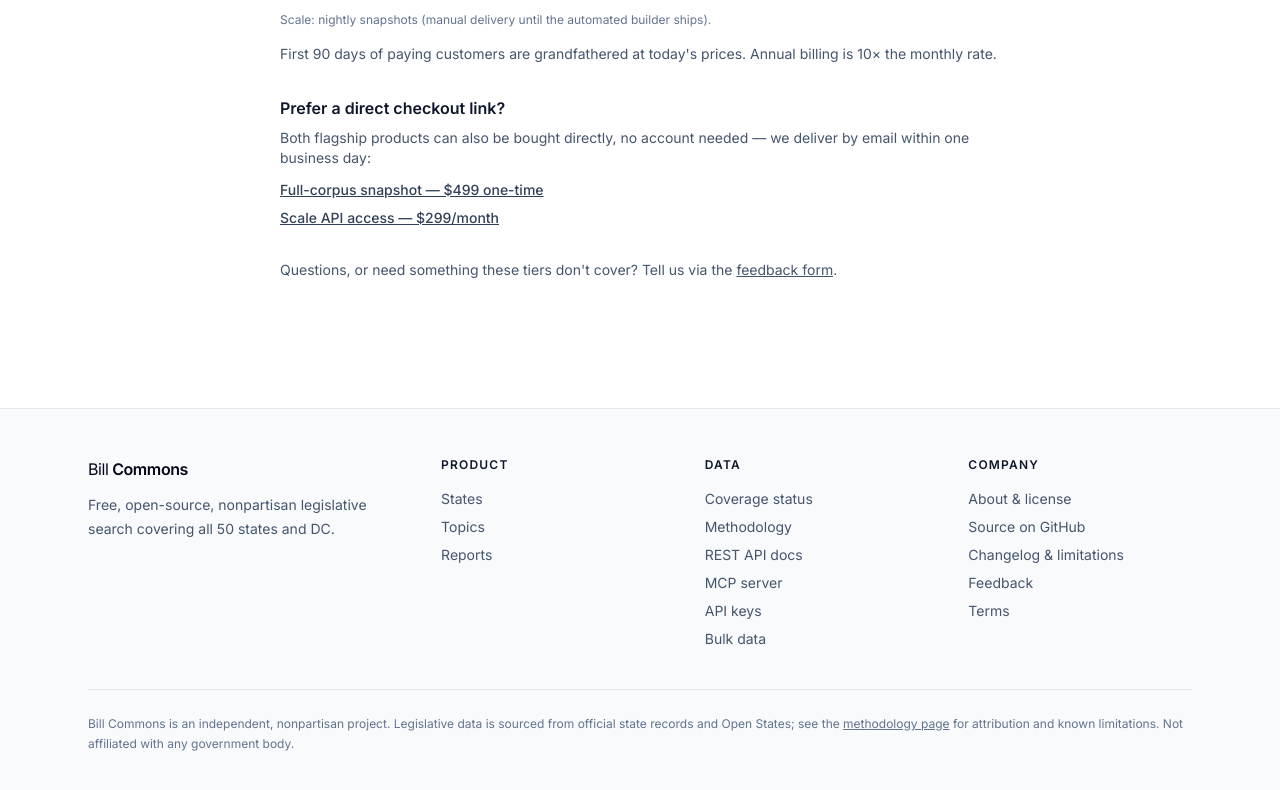
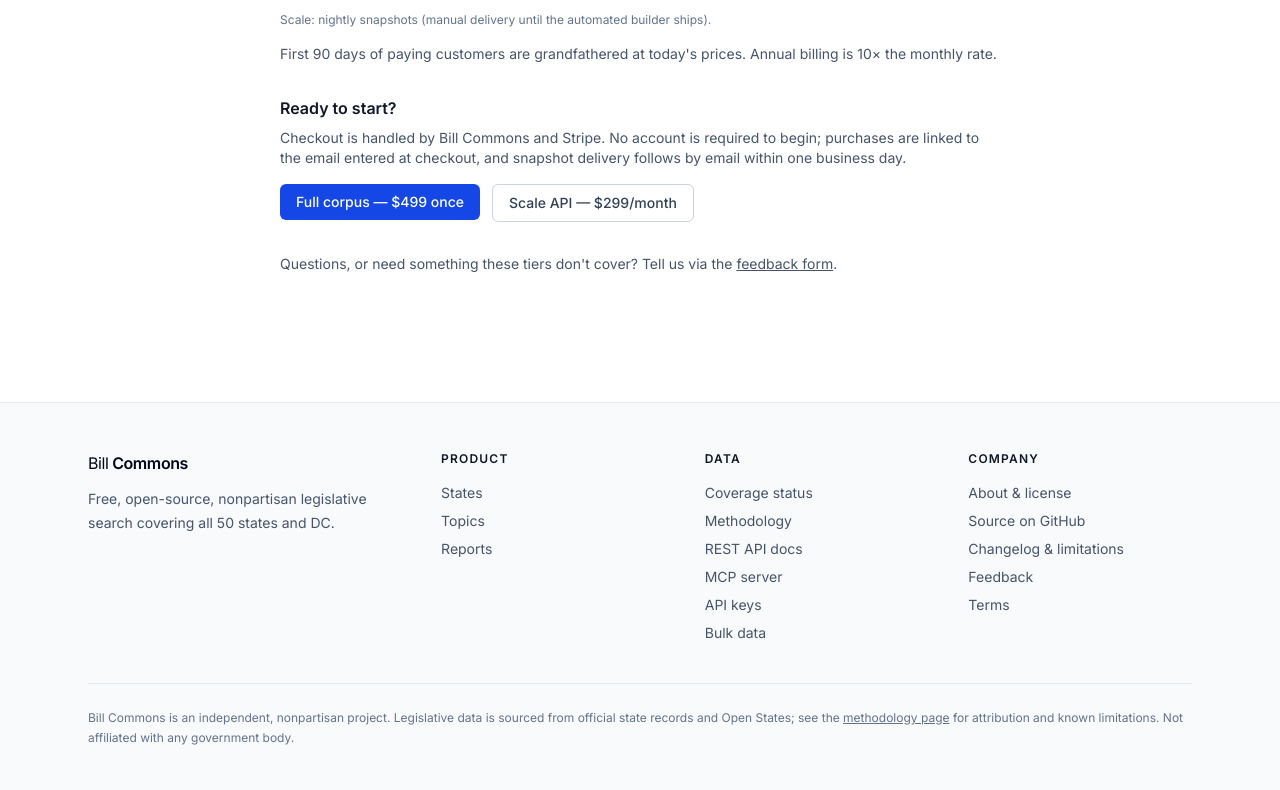
Before and after one commit to GDACS-droid/billcommons, a Next.js app in the folder apps/web/: page /docs/bulk in a window 1280 px wide. Shown: the part 1194-1984 px from the top of the page. Built offline with nearby package versions, Linux system fonts and the light colour scheme; no server answers.

Commit message:
fix: route bulk purchases through native Stripe checkout

```diff
--- a/apps/web/app/docs/bulk/page.tsx
+++ b/apps/web/app/docs/bulk/page.tsx
@@ -1,5 +1,6 @@
 import type { Metadata } from "next";
 import Link from "next/link";
+import CheckoutButton from "@/components/CheckoutButton";
 import PageHeader from "@/components/PageHeader";
 import SnapshotCheckoutButton from "@/components/SnapshotCheckoutButton";
 
@@ -159,30 +160,23 @@
 
       <section className="mt-8">
         <h2 className="text-base font-semibold text-slate-900">
-          Prefer a direct checkout link?
+          Ready to start?
         </h2>
         <p className="mt-2 text-sm text-slate-600">
-          Both flagship products can also be bought directly, no account
-          needed — we deliver by email within one business day:
+          Checkout is handled by Bill Commons and Stripe. No account is
+          required to begin; purchases are linked to the email entered at
+          checkout, and snapshot delivery follows by email within one business
+          day.
         </p>
-        <ul className="mt-3 space-y-2 text-sm text-slate-700">
-          <li>
-            <a
-              href="https://checkout.frontlinehq.vote/b/3cIdRbbp620l4wT3qJco005"
-              className="underline font-medium"
-            >
-              Full-corpus snapshot — $499 one-time
-            </a>
-          </li>
-          <li>
-            <a
-              href="https://checkout.frontlinehq.vote/b/3cI6oJ50IcEZ5AXf9rco006"
-              className="underline font-medium"
-            >
-              Scale API access — $299/month
-            </a>
-          </li>
-        </ul>
+        <div className="mt-4 flex flex-wrap gap-3">
+          <SnapshotCheckoutButton scope="full" label="Full corpus — $499 once" />
+          <CheckoutButton
+            plan="scale"
+            interval="monthly"
+            label="Scale API — $299/month"
+            className="rounded-md border border-slate-300 px-4 py-2 text-sm font-medium text-slate-700 hover:bg-slate-50"
+          />
+        </div>
       </section>
 
       <section className="mt-8">
```
